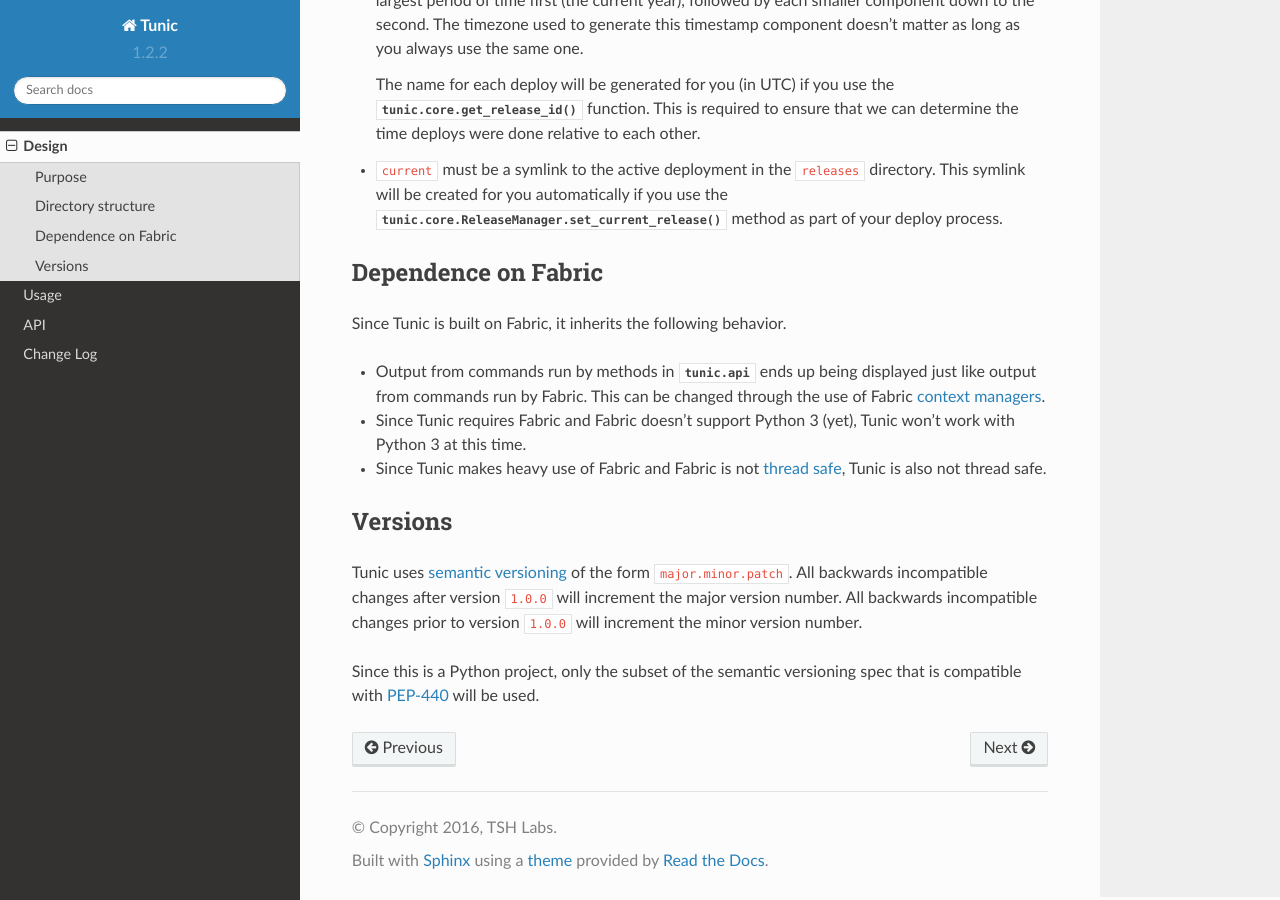
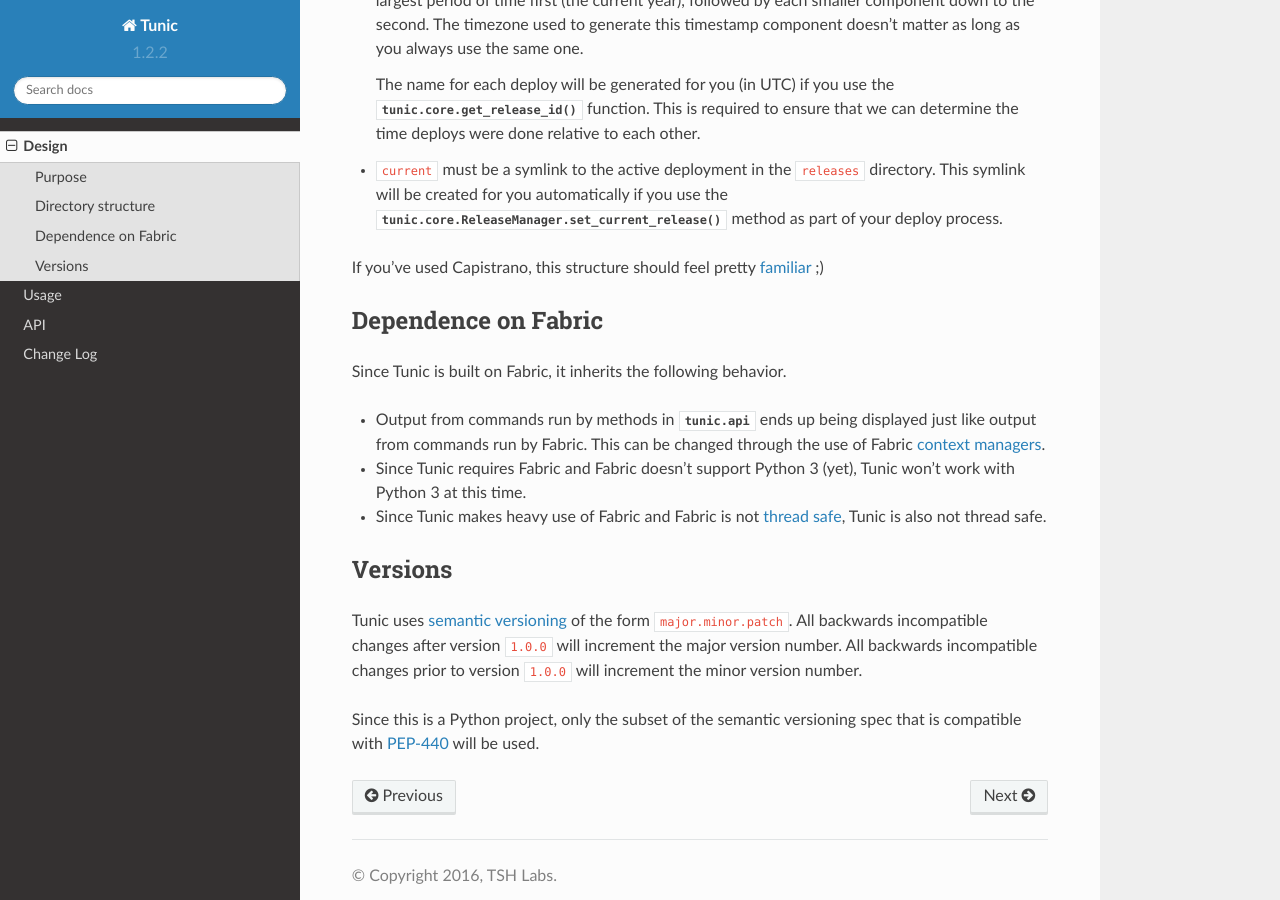
Before and after one commit to 56quarters/tunic, a Sphinx documentation site: the page built from doc/source/design.rst, in a window 1280 px wide and 900 px high, scrolled down 963 px. Built offline with Sphinx 7.4.7 and the Read the Docs theme 2.0.0, drawn with Linux system fonts in a browser that asks for light colours.

Commit message:
Add link to Capistrano docs

```diff
--- a/doc/source/design.rst
+++ b/doc/source/design.rst
@@ -55,6 +55,8 @@
   :meth:`tunic.core.ReleaseManager.set_current_release` method as part of your
   deploy process.
 
+If you've used Capistrano, this structure should feel pretty `familiar <http://capistranorb.com/documentation/getting-started/structure/>`_ ;)
+
 Dependence on Fabric
 --------------------
 
```
